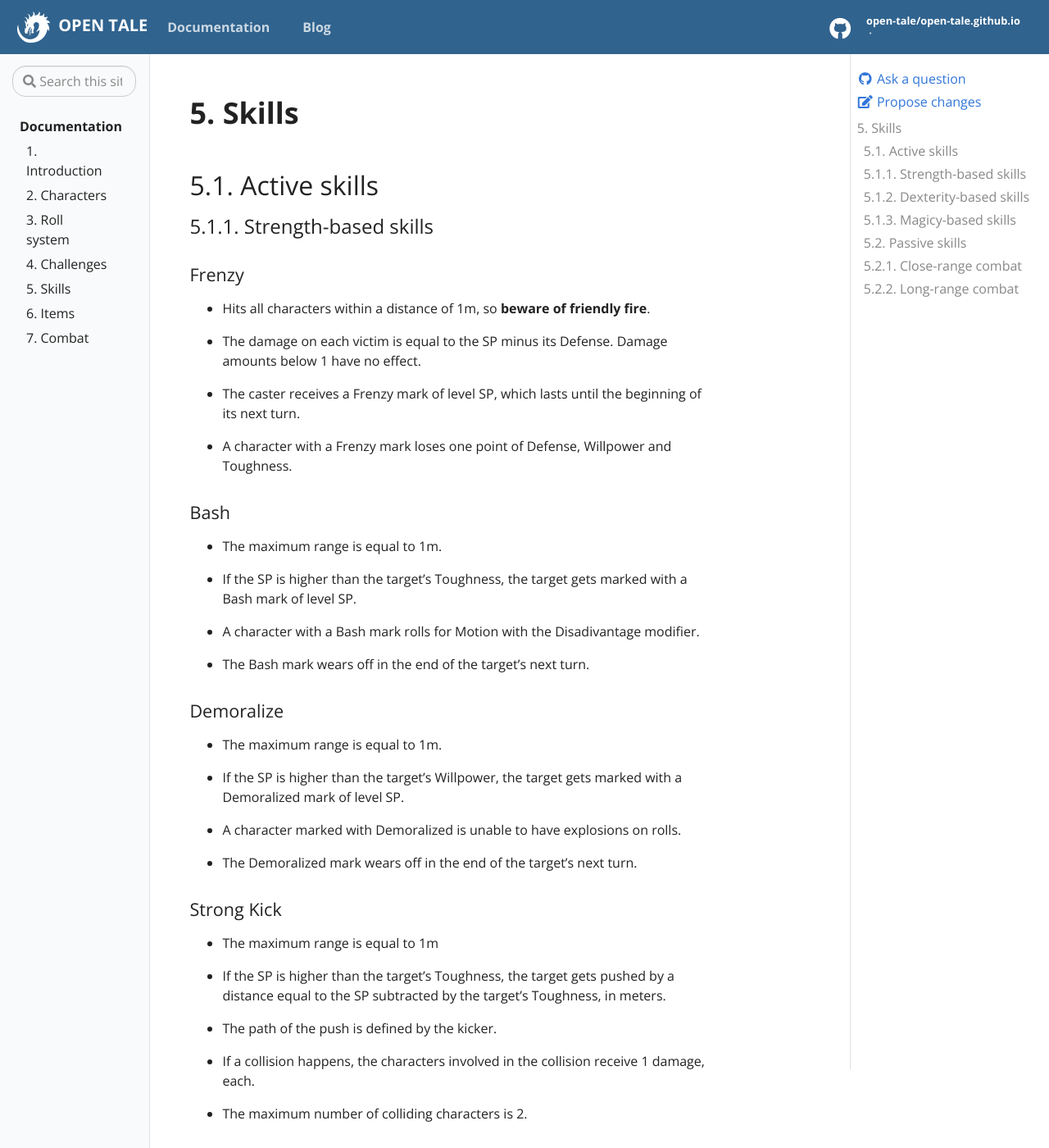
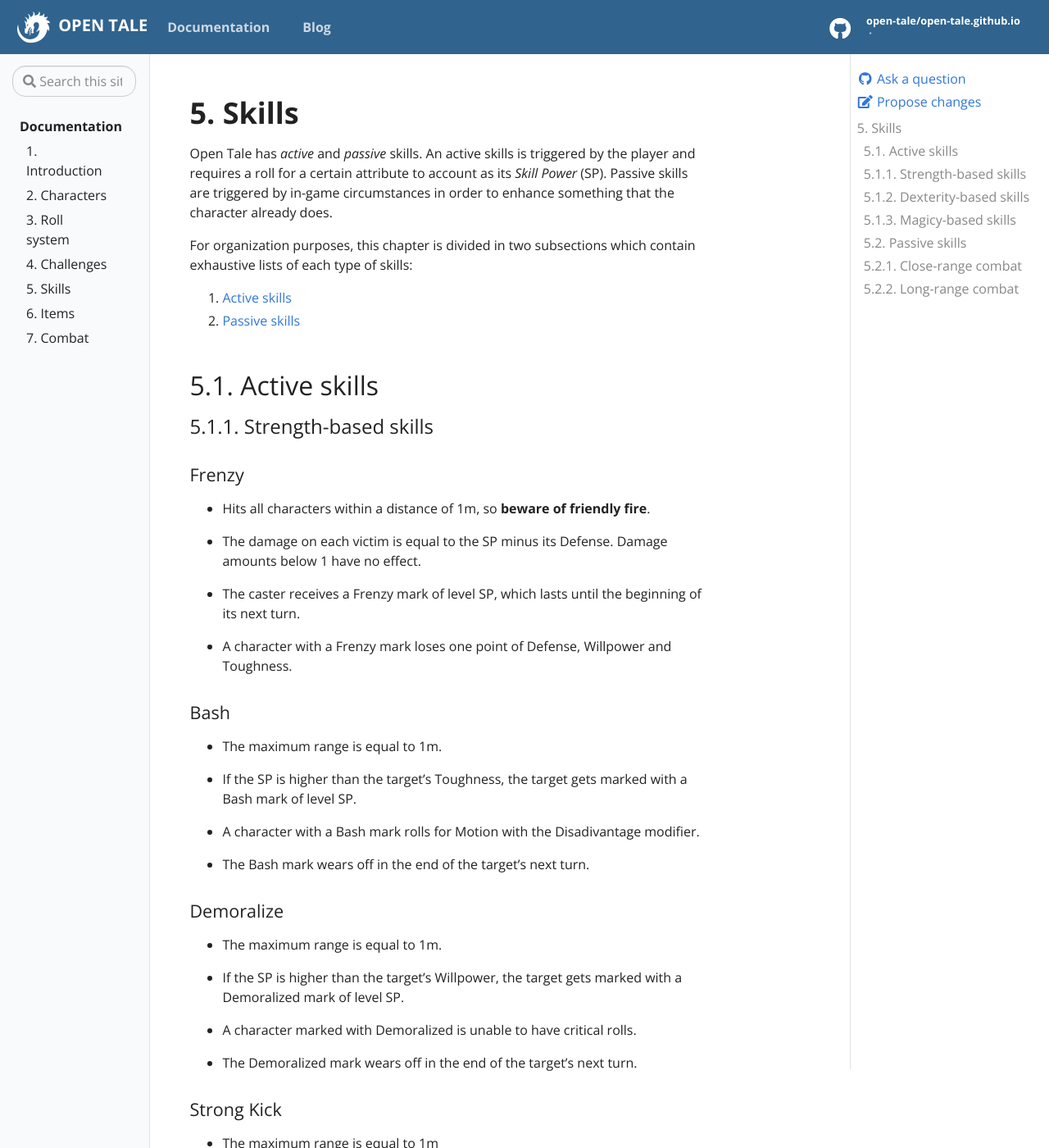
Before and after one commit to open-tale/open-tale.github.io, a Jekyll site: the page built from _docs/05-skills.md, in a window 1280 px wide and 1400 px high. Shown: the whole window at 82% size. Built offline with Jekyll 4.4.1, drawn with Linux system fonts in a browser that asks for light colours; some of the changed text lies outside the part shown.

Commit message:
more content

```diff
--- a/_docs/05-skills.md
+++ b/_docs/05-skills.md
@@ -1,9 +1,20 @@
 ---
 title: 5. Skills
-description: Another layer to customize your characters
+description: Another layer of character customization
 ---
 
 # 5. Skills
+
+Open Tale has *active* and *passive* skills. An active skills is triggered by
+the player and requires a roll for a certain attribute to account as its *Skill
+Power* (SP). Passive skills are triggered by in-game circumstances in order to
+enhance something that the character already does.
+
+For organization purposes, this chapter is divided in two subsections which
+contain exhaustive lists of each type of skills:
+
+1. [Active skills](#51-active-skills)
+2. [Passive skills](#52-passive-skills)
 
 ## 5.1. Active skills
 
@@ -40,7 +51,7 @@ Bash mark of level SP.
 * If the SP is higher than the target's Willpower, the target gets marked with a
 Demoralized mark of level SP.
 
-* A character marked with Demoralized is unable to have explosions on rolls.
+* A character marked with Demoralized is unable to have critical rolls.
 
 * The Demoralized mark wears off in the end of the target's next turn.
 
@@ -308,11 +319,11 @@ When attacking with a long-range weapon, the maximum range limit is increased by
 half of the character's Dexterity. If the character's Dexterity is odd, add 1 to
 it before dividing by 2.
 
-#### Power Strafe
+#### Double Strafe
 
-When attacking with a long-range weapon, each die explosion can be used to deal
-extra damage to other character within the attack range and who weren't hit yet
-on this turn.
+When attacking with a long-range weapon, critical rolls trigger a second attack
+with the same AP as the first one and that can be used to target **another**
+enemy within the attack range.
 
 #### Trickery Casts
 
```
